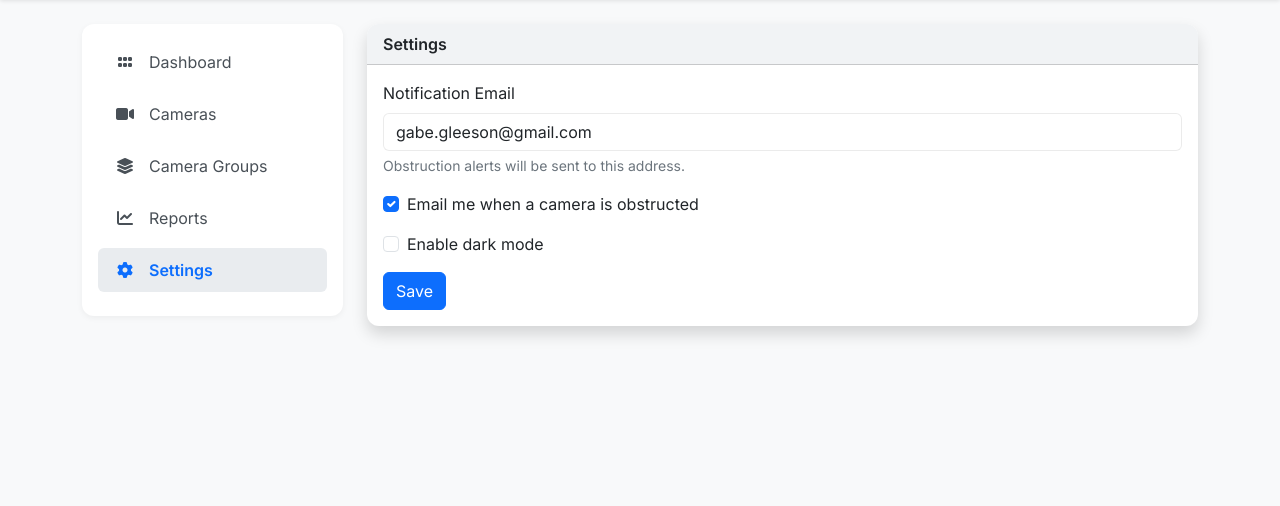
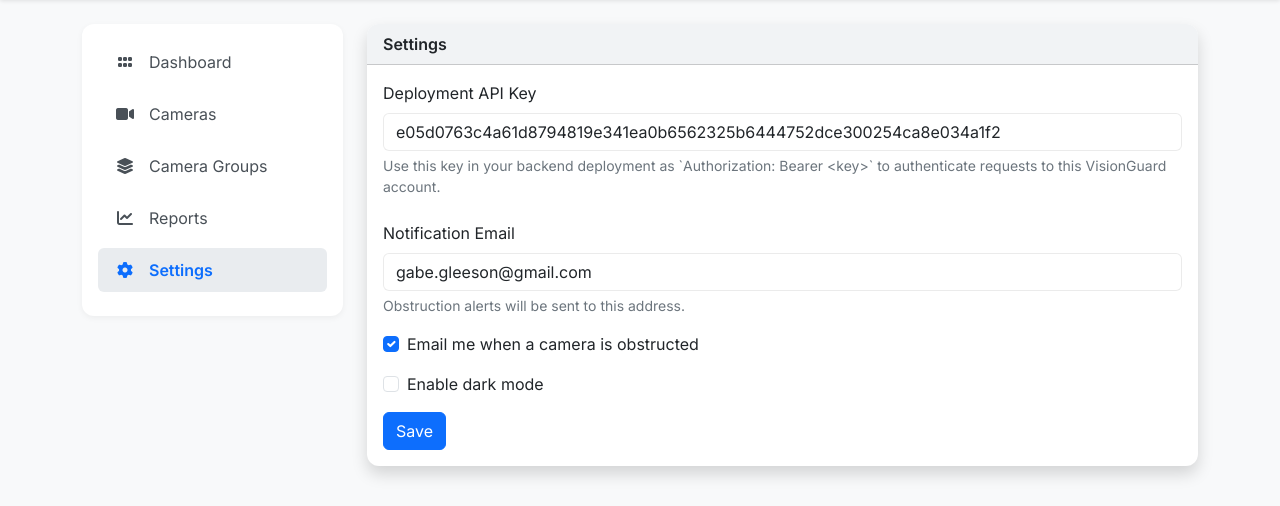
Before and after one commit to gabegleeson/VisionGuard-Frontend, a Flask app: page /settings in a window 1280 px wide. Shown: the part 56-562 px from the top of the page. Run offline with Flask 3, Linux system fonts and the light colour scheme; a user stored in the database is signed in; data comes from the database, SQL or seed files in the repository; some libraries are stand-ins or nearby versions.

Commit message:
Add per-user deployment API keys

```diff
--- a/frontend/app.py
+++ b/frontend/app.py
@@ -1,4 +1,5 @@
 import os
+import secrets
 import smtplib
 from collections import defaultdict
 from io import BytesIO
@@ -35,7 +36,6 @@ login_manager.login_view = "login"
 login_manager.init_app(app)
 
 
-ALERT_API_KEY = os.getenv("VISIONGUARD_API_KEY", "")
 SMTP_HOST = os.getenv("VISIONGUARD_SMTP_HOST", "")
 SMTP_PORT = int(os.getenv("VISIONGUARD_SMTP_PORT", "587"))
 SMTP_USERNAME = os.getenv("VISIONGUARD_SMTP_USERNAME", "")
@@ -52,6 +52,7 @@ class User(UserMixin, db.Model):
     id = db.Column(db.Integer, primary_key=True)
     username = db.Column(db.String(150), unique=True, nullable=False)
     password = db.Column(db.String(150), nullable=False)
+    api_key = db.Column(db.String(64), unique=True, nullable=False)
     notification_email = db.Column(db.String(255), nullable=True)
     email_notifications_enabled = db.Column(db.Boolean, nullable=False, default=False)
     dark_mode_enabled = db.Column(db.Boolean, nullable=False, default=False)
@@ -82,6 +83,7 @@ class Alert(db.Model):
     __tablename__ = "alerts"
 
     id = db.Column(db.Integer, primary_key=True)
+    user_id = db.Column(db.Integer, db.ForeignKey("user.id"), nullable=True)
     alert_type = db.Column(db.String(50), nullable=False)
     detail = db.Column(db.String(255), nullable=False)
     camera_source = db.Column(db.String(255), nullable=False)
@@ -126,6 +128,7 @@ def _bootstrap_schema():
     user_columns = {column["name"] for column in inspector.get_columns("user")}
     camera_columns = {column["name"] for column in inspector.get_columns("camera")}
     camera_group_columns = {column["name"] for column in inspector.get_columns("camera_group")}
+    alert_columns = {column["name"] for column in inspector.get_columns("alerts")}
 
     def _try_add_column(statement: str):
         try:
@@ -135,6 +138,8 @@ def _bootstrap_schema():
                 raise
 
     with db.engine.begin() as connection:
+        if "api_key" not in user_columns:
+            _try_add_column("ALTER TABLE user ADD COLUMN api_key VARCHAR(64)")
         if "notification_email" not in user_columns:
             _try_add_column("ALTER TABLE user ADD COLUMN notification_email VARCHAR(255)")
         if "email_notifications_enabled" not in user_columns:
@@ -155,9 +160,20 @@ def _bootstrap_schema():
             _try_add_column("ALTER TABLE camera ADD COLUMN rtsp_url VARCHAR(512) NOT NULL DEFAULT ''")
         if "user_id" not in camera_group_columns:
             _try_add_column("ALTER TABLE camera_group ADD COLUMN user_id INTEGER")
+        if "user_id" not in alert_columns:
+            _try_add_column("ALTER TABLE alerts ADD COLUMN user_id INTEGER")
+
+        connection.execute(text("CREATE UNIQUE INDEX IF NOT EXISTS ix_user_api_key ON user (api_key)"))
 
         default_user_id = connection.execute(text("SELECT id FROM user ORDER BY id ASC LIMIT 1")).scalar()
         if default_user_id is not None:
+            for row in connection.execute(
+                text("SELECT id FROM user WHERE api_key IS NULL OR api_key = ''")
+            ):
+                connection.execute(
+                    text("UPDATE user SET api_key = :api_key WHERE id = :user_id"),
+                    {"api_key": _generate_api_key(), "user_id": row.id},
+                )
             connection.execute(
                 text("UPDATE camera SET user_id = :user_id WHERE user_id IS NULL"),
                 {"user_id": default_user_id},
@@ -174,6 +190,10 @@ def _bootstrap_schema():
                 ),
                 {"user_id": default_user_id},
             )
+            connection.execute(
+                text("UPDATE alerts SET user_id = :user_id WHERE user_id IS NULL"),
+                {"user_id": default_user_id},
+            )
 
 
 def _user_camera_query():
@@ -182,6 +202,10 @@ def _user_camera_query():
 
 def _user_camera_group_query():
     return CameraGroup.query.filter_by(user_id=current_user.id)
+
+
+def _user_alert_query():
+    return Alert.query.filter_by(user_id=current_user.id)
 
 
 def _get_current_user_cameras() -> list[Camera]:
@@ -214,13 +238,22 @@ def _serialize_camera(camera: Camera) -> dict:
     }
 
 
-def _is_alert_request_authorized() -> bool:
-    if not ALERT_API_KEY:
-        return True
+def _generate_api_key() -> str:
+    return secrets.token_hex(32)
 
-    auth_header = request.headers.get("Authorization", "")
-    expected_header = f"Bearer {ALERT_API_KEY}"
-    return auth_header == expected_header
+
+def _extract_request_api_key() -> str:
+    auth_header = request.headers.get("Authorization", "").strip()
+    if auth_header.lower().startswith("bearer "):
+        return auth_header[7:].strip()
+    return request.headers.get("X-API-Key", "").strip()
+
+
+def _get_request_user_from_api_key() -> User | None:
+    api_key = _extract_request_api_key()
+    if not api_key:
+        return None
+    return User.query.filter_by(api_key=api_key).first()
 
 
 def _normalize_alert_type(alert_type: str) -> str:
@@ -255,17 +288,15 @@ def _send_email(subject: str, body: str, recipients: list[str]) -> bool:
         return False
 
 
-def _create_notification_records(message: str):
-    recipients = User.query.filter_by(email_notifications_enabled=True).all()
-    for user in recipients:
-        db.session.add(Notification(user_id=user.id, message=message))
-    return recipients
+def _create_notification_records(user: User, message: str):
+    db.session.add(Notification(user_id=user.id, message=message))
 
 
-def _should_send_obstruction_email(camera_source: str) -> bool:
+def _should_send_obstruction_email(user_id: int, camera_source: str) -> bool:
     cutoff = datetime.utcnow() - timedelta(seconds=OBSTRUCTION_EMAIL_COOLDOWN_SECONDS)
     recent_emailed_alert = (
         Alert.query.filter(
+            Alert.user_id == user_id,
             Alert.alert_type == "obstruction",
             Alert.camera_source == camera_source,
             Alert.email_sent.is_(True),
@@ -804,7 +835,11 @@ def signup():
             return render_template("signup.html")
 
         hashed_password = generate_password_hash(password, method="pbkdf2:sha256")
-        new_user = User(username=username, password=hashed_password)
+        new_user = User(
+            username=username,
+            password=hashed_password,
+            api_key=_generate_api_key(),
+        )
 
         try:
             db.session.add(new_user)
@@ -824,7 +859,7 @@ def signup():
 @login_required
 def dashboard():
     cameras = _get_current_user_cameras()
-    alerts = Alert.query.order_by(Alert.created_at.asc()).all()
+    alerts = _user_alert_query().order_by(Alert.created_at.asc()).all()
     dashboard_data = _build_dashboard_data(cameras, alerts)
     return render_template("dashboard.html", active="dashboard", dashboard_data=dashboard_data)
 
@@ -848,7 +883,7 @@ def reports():
 def camera_report_detail(camera_id):
     timeframe = _normalize_report_timeframe(request.args.get("timeframe"))
     cameras = _get_current_user_cameras()
-    alerts = Alert.query.order_by(Alert.created_at.desc()).all()
+    alerts = _user_alert_query().order_by(Alert.created_at.desc()).all()
     camera_reports, _, _ = _collect_report_data(cameras, alerts, timeframe)
     selected_report = next((report for report in camera_reports if report["camera"].id == camera_id), None)
     if selected_report is None:
@@ -868,7 +903,7 @@ def camera_report_detail(camera_id):
 def group_report_detail(group_id):
     timeframe = _normalize_report_timeframe(request.args.get("timeframe"))
     cameras = _get_current_user_cameras()
-    alerts = Alert.query.order_by(Alert.created_at.desc()).all()
+    alerts = _user_alert_query().order_by(Alert.created_at.desc()).all()
     _, group_reports, _ = _collect_report_data(cameras, alerts, timeframe)
     selected_report = next((report for report in group_reports if report["group"].id == group_id), None)
     if selected_report is None:
@@ -893,7 +928,7 @@ def download_camera_report():
         abort(400, description="Camera ID is required.")
 
     cameras = _get_current_user_cameras()
-    alerts = Alert.query.order_by(Alert.created_at.desc()).all()
+    alerts = _user_alert_query().order_by(Alert.created_at.desc()).all()
     camera_reports, _, _ = _collect_report_data(cameras, alerts, timeframe)
     selected_report = next(
         (report for report in camera_reports if str(report["camera"].id) == camera_id),
@@ -935,7 +970,7 @@ def download_group_report():
         abort(400, description="Camera group ID is required.")
 
     cameras = _get_current_user_cameras()
-    alerts = Alert.query.order_by(Alert.created_at.desc()).all()
+    alerts = _user_alert_query().order_by(Alert.created_at.desc()).all()
     _, group_reports, _ = _collect_report_data(cameras, alerts, timeframe)
     selected_report = next(
         (report for report in group_reports if str(report["group"].id) == group_id),
@@ -1420,7 +1455,8 @@ def delete_all_notifications():
 
 @app.route("/alerts", methods=["POST"])
 def receive_alert():
-    if not _is_alert_request_authorized():
+    request_user = _get_request_user_from_api_key()
+    if request_user is None:
         return jsonify({"error": "Unauthorized"}), 401
 
     payload = request.get_json(silent=True) or {}
@@ -1432,21 +1468,22 @@ def receive_alert():
         return jsonify({"error": "Missing alert_type, detail, or camera_source"}), 400
 
     notification_message = f"{alert_type.title()} alert for camera {camera_source}: {detail}"
-    recipients = _create_notification_records(notification_message)
+    _create_notification_records(request_user, notification_message)
 
     alert = Alert(
+        user_id=request_user.id,
         alert_type=alert_type,
         detail=detail,
         camera_source=camera_source,
         email_sent=False,
     )
 
-    should_email = alert_type == "obstruction" and _should_send_obstruction_email(camera_source)
-    email_recipients = [
-        user.notification_email
-        for user in recipients
-        if user.notification_email and user.email_notifications_enabled
-    ]
+    should_email = alert_type == "obstruction" and _should_send_obstruction_email(
+        request_user.id, camera_source
+    )
+    email_recipients = []
+    if request_user.notification_email and request_user.email_notifications_enabled:
+        email_recipients.append(request_user.notification_email)
 
     if should_email and email_recipients:
         subject = f"VisionGuard obstruction detected on camera {camera_source}"
--- a/frontend/templates/settings.html
+++ b/frontend/templates/settings.html
@@ -5,6 +5,19 @@
 <div class="card shadow">
   <div class="card-header">Settings</div>
   <div class="card-body">
+    <div class="mb-4">
+      <label for="api_key" class="form-label">Deployment API Key</label>
+      <input
+        type="text"
+        class="form-control"
+        id="api_key"
+        value="{{ current_user.api_key }}"
+        readonly
+      >
+      <div class="form-text">
+        Use this key in your backend deployment as `Authorization: Bearer &lt;key&gt;` to authenticate requests to this VisionGuard account.
+      </div>
+    </div>
     <form method="POST" action="{{ url_for('settings') }}">
       <div class="mb-3">
         <label for="notification_email" class="form-label">Notification Email</label>
```
